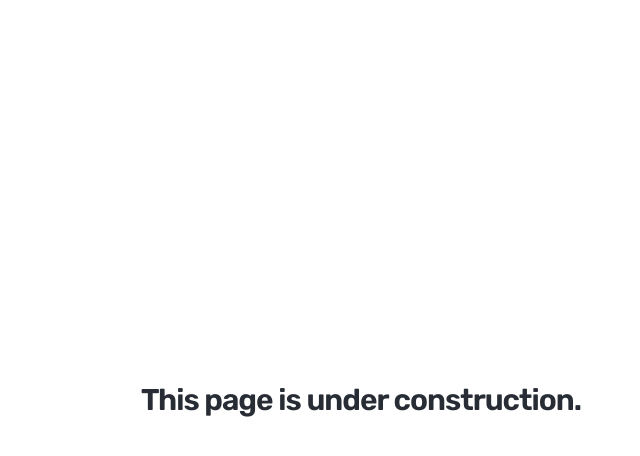
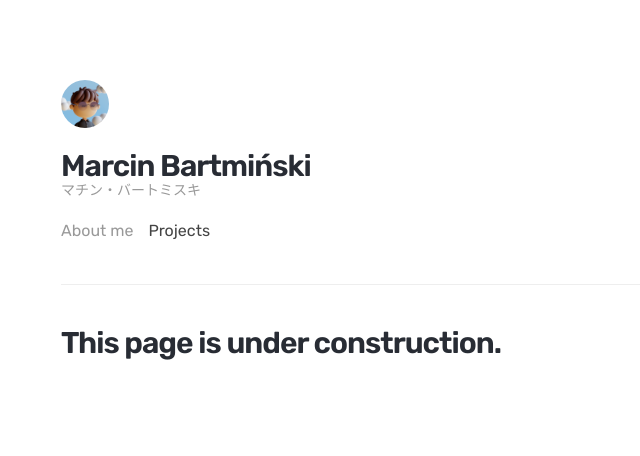
Before and after one commit to mbdjj/website, a Next.js app: page /projects in a window 1280 px wide. Shown: the top 456 px of the page, without its empty margins (279-919 px from the left). Built offline with nearby package versions, Linux system fonts and the light colour scheme.

Commit message:
:sparkles: Add better construction page to projects

```diff
--- a/components/Construction/Construction.js
+++ b/components/Construction/Construction.js
@@ -1,9 +1,5 @@
-import styles from "./Construction.module.css";
-
 export default function Construction() {
   return (
-    <div className={styles.container}>
-      <h1>This page is under construction.</h1>
-    </div>
+    <h1>This page is under construction.</h1>
   );
 }
--- a/components/Construction/Construction.module.css
+++ /dev/null
@@ -1,6 +0,0 @@
-.container {
-  height: 100vh;
-  display: flex;
-  align-items: center;
-  justify-content: center;
-}
--- a/pages/projects.js
+++ b/pages/projects.js
@@ -1,4 +1,6 @@
 import Head from "next/head";
+import SiteLayout from "../components/SiteLayout/SiteLayout";
+import Nav from "../components/Nav/Nav";
 import Construction from "../components/Construction/Construction";
 
 export default function Projects() {
@@ -10,7 +12,12 @@ export default function Projects() {
         <meta name="viewport" content="width=device-width, initial-scale=1" />
         <link rel="icon" href="/favicon.png" />
       </Head>
-      <Construction />
+      <SiteLayout>
+        <Nav selectedItem="projects" />
+        <div className="line"></div>
+
+        <Construction />
+      </SiteLayout>
     </>
   );
 }
```
